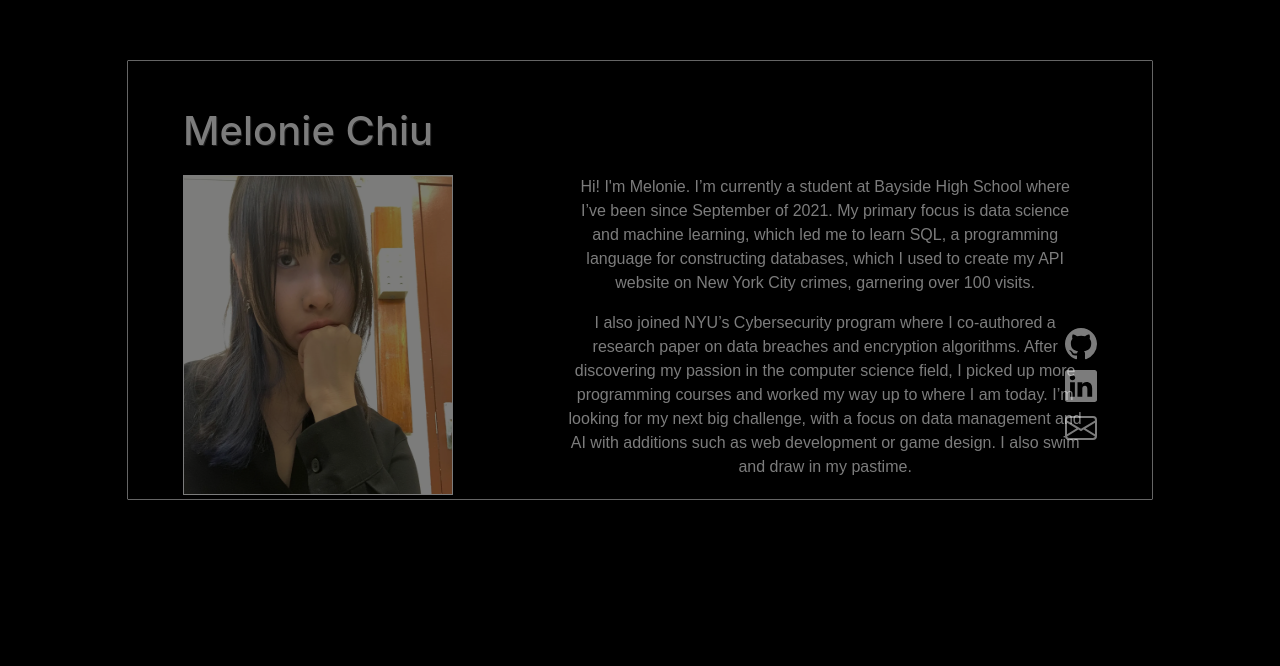
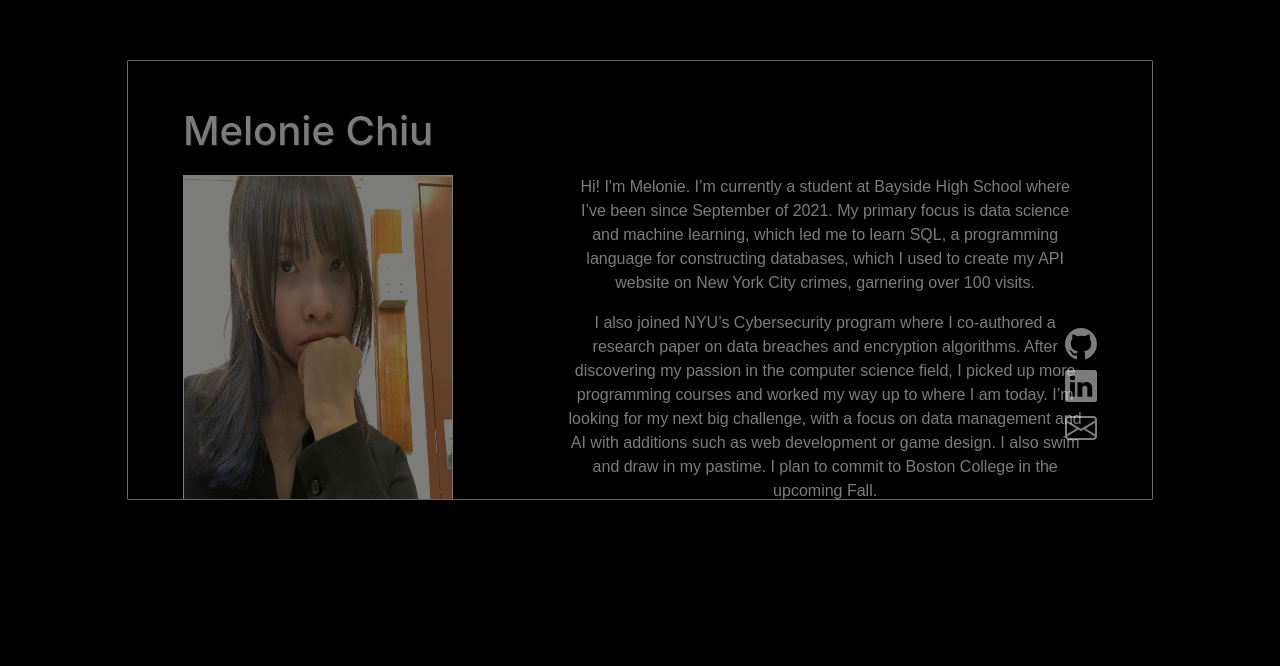
Before and after one commit to remkuro/about_me, a plain HTML site: page index.html in a window 1280 px wide. Shown: the part 120-786 px from the top of the page. Drawn offline with nearby package versions, Linux system fonts and the light colour scheme; a script that the page names is missing.

Commit message:
Update index.html

```diff
--- a/index.html
+++ b/index.html
@@ -37,7 +37,7 @@
 <img class="banner-img" src="banner1.gif"> -->
             <div id="description">
                 <p style="color:white">Hi! I'm Melonie. I’m currently a student at Bayside High School where I’ve been since September of 2021. My primary focus is data science and machine learning, which led me to learn SQL, a programming language for constructing databases, which I used to create my API website on New York City crimes, garnering over 100 visits.</p>
-            <p style="color:white">I also joined NYU’s Cybersecurity program where I co-authored a research paper on data breaches and encryption algorithms. After discovering my passion in the computer science field, I picked up more programming courses and worked my way up to where I am today. I’m looking for my next big challenge, with a focus on data management and AI with additions such as web development or game design. I also swim and draw in my pastime.</p>
+            <p style="color:white">I also joined NYU’s Cybersecurity program where I co-authored a research paper on data breaches and encryption algorithms. After discovering my passion in the computer science field, I picked up more programming courses and worked my way up to where I am today. I’m looking for my next big challenge, with a focus on data management and AI with additions such as web development or game design. I also swim and draw in my pastime. I plan to commit to Boston College in the upcoming Fall.</p>
 
             </div>
 
```
